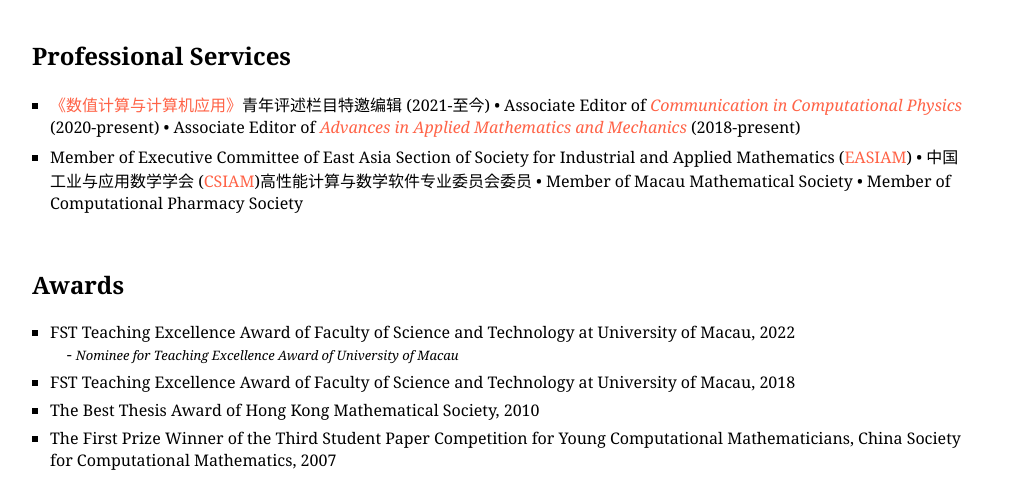
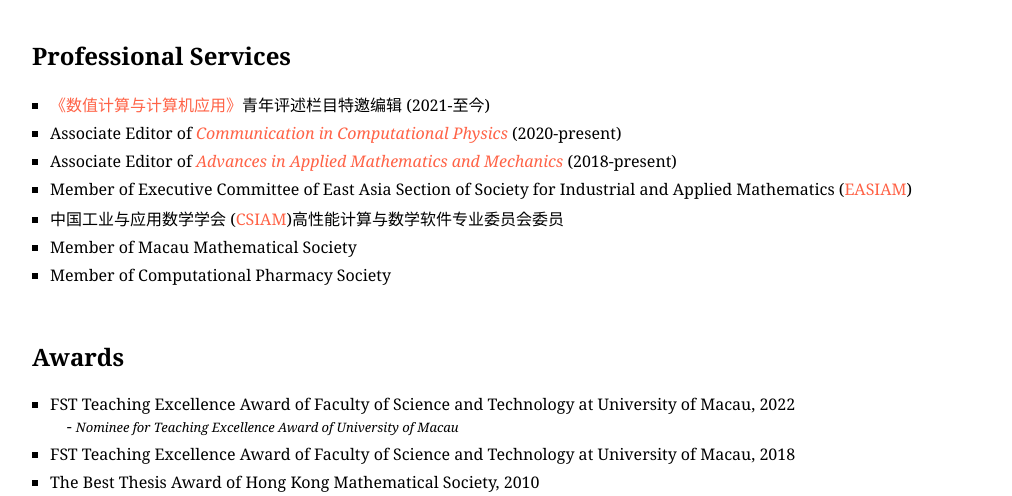
Before and after one commit to ghhu/ghhu.github.io, a plain HTML site: page index.html in a window 1280 px wide. Shown: the part 3341-3837 px from the top of the page, without its empty margins (128-1140 px from the left). Drawn offline with Linux system fonts and the light colour scheme.

Commit message:
update index

```diff
--- a/index.html
+++ b/index.html
@@ -198,28 +198,30 @@
 	<li>
 	  <a href="https://www.computmath.com/szjs/CN/1000-3266/home.shtml">
 	    《数值计算与计算机应用》</a>青年评述栏目特邀编辑 (2021-至今)
-	  &bull;
-	  Associate Editor
+	  </li>
+	  <!-- &bull; -->
+	<li>Associate Editor
 	  of <font style="font-style:italic"><a href="https://www.global-sci.com/cicp">Communication
 	      in Computational Physics</a></font> (2020-present)
-	  &bull;
-	  Associate Editor
+	</li>
+	  <!-- &bull; -->
+	<li>Associate Editor
 	  of <font style="font-style:italic"><a href="https://www.global-sci.com/aamm">Advances
 	      in Applied Mathematics and Mechanics</a></font>
 	  (2018-present)
 	</li>
 	<li>
-
 	  Member of Executive Committee of East Asia Section of
 	  Society for Industrial and Applied Mathematics
 	  (<a href="https://www.easiam.org/">EASIAM</a>)
-	  &bull;
-	  中国工业与应用数学学会
+	</li>
+	  <!-- &bull; -->
+	<li>中国工业与应用数学学会
 	  (<a href="https://www.csiam.org.cn/">CSIAM</a>)高性能计算与数学软件专业委员会委员
-	  &bull;
-	  Member of Macau Mathematical Society &bull;
-	  Member of Computational Pharmacy Society
 	</li>
+	  <!-- &bull; -->
+	<li>Member of Macau Mathematical Society</li> <!-- &bull; -->
+	<li>Member of Computational Pharmacy Society</li>
       </ul>
       <br>
 
```
